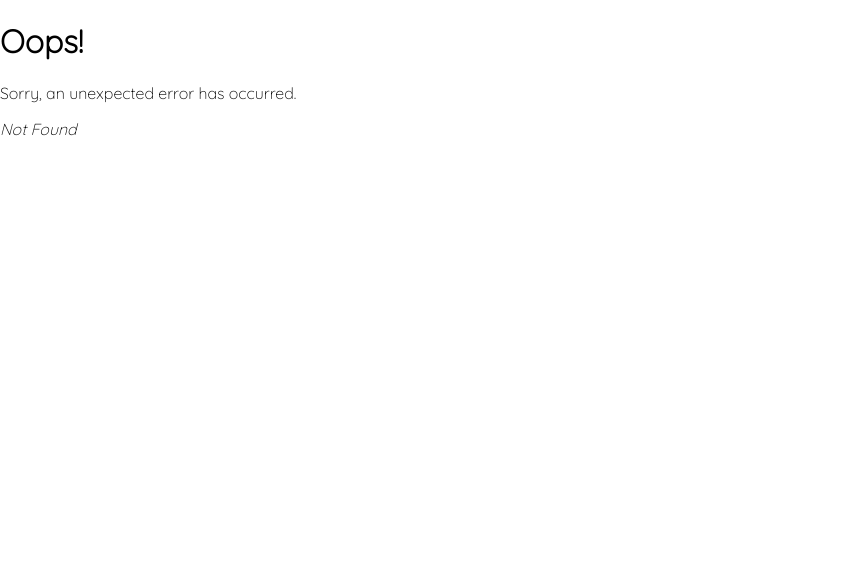
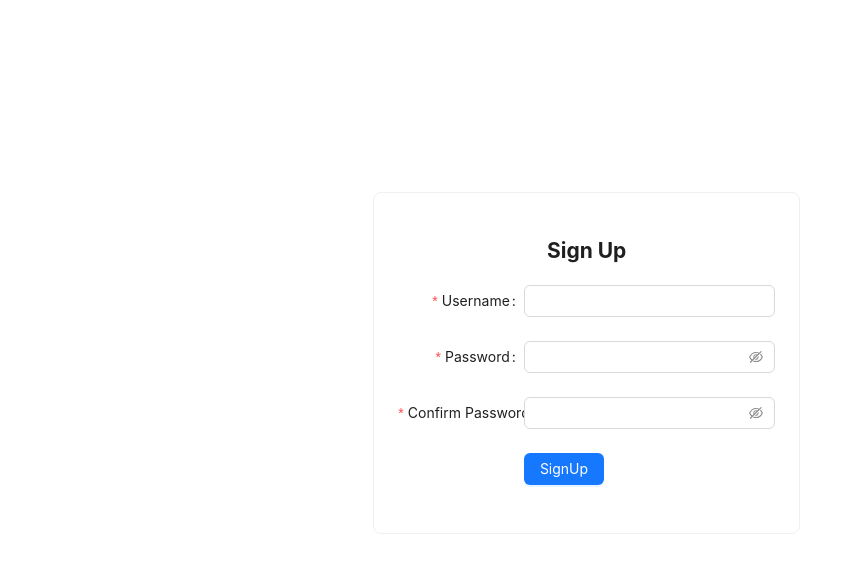
Before and after one commit to Mandeep56Singh/mini-hrs, a React (Vite) app in the folder apps/front-end/: page /sign-up in a window 1280 px wide. Before the commit this address had no page. Shown: the top 572 px of the page, without its empty margins (0-862 px from the left). Built offline with nearby package versions, Linux system fonts and the light colour scheme.

Commit message:
FE: Added Signup component

```diff
--- a/apps/front-end/src/app/models/auth.ts
+++ b/apps/front-end/src/app/models/auth.ts
@@ -6,3 +6,9 @@ export interface Login{
 export interface LoginResponse{
     access_token: string;
 }
+
+export interface SignUp{
+    username: string;
+    password: string;
+    confirmPassword?: string;
+};
--- a/apps/front-end/src/app/pages/login/login.module.css
+++ b/apps/front-end/src/app/pages/login/login.module.css
@@ -2,3 +2,6 @@
     padding-top: 15%;
     text-align: left;
 }
+.signUpLink{
+    margin-left: 10px;
+}
--- a/apps/front-end/src/app/pages/login/login.tsx
+++ b/apps/front-end/src/app/pages/login/login.tsx
@@ -1,13 +1,10 @@
 import React, { useState } from 'react';
-import { Col, Row } from 'antd';
-import { Button, Form, Input } from 'antd';
+import { Col, Row, Button, Form, Input, Card, Alert } from 'antd';
 import styles from './login.module.css';
-import { Card } from 'antd';
-import { useNavigate } from 'react-router-dom';
+import { Link, useNavigate } from 'react-router-dom';
 import { signIn } from '../../resources/auth.resource';
 import { Login } from '../../models/auth';
 import { setItem } from '../../resources/local-storage.resource';
-import { Alert } from 'antd';
 import { AlertMessage } from '../../models/alert-message';
 
 const LoginPage: React.FC = () => {
@@ -23,16 +20,14 @@ const LoginPage: React.FC = () => {
       setLoginMessage(msg);
     } else {
       setItem('access_token', newLogin.access_token);
-      redirectToHomePage();
+      redirectToPatientSearch();
     }
   };
 
-  const onFinishFailed = (errorInfo: any) => {
-    console.log('Failed:', errorInfo);
-  };
+  const onFinishFailed = (errorInfo: any) => {};
 
-  const redirectToHomePage = () => {
-    return navigate('/');
+  const redirectToPatientSearch = () => {
+    return navigate('/patient-search');
   };
   return (
     <Row className={styles.loginRow}>
@@ -88,6 +83,7 @@ const LoginPage: React.FC = () => {
               <Button type="primary" htmlType="submit">
                 Login
               </Button>
+              <Link className={styles.signUpLink} to='/sign-up'>Signup instead</Link>
             </Form.Item>
           </Form>
         </Card>
--- /dev/null
+++ b/apps/front-end/src/app/pages/sign-up/sign-up.module.css
@@ -0,0 +1,4 @@
+.signUpRow{
+    padding-top: 15%;
+    text-align: left;
+}
--- /dev/null
+++ b/apps/front-end/src/app/pages/sign-up/sign-up.tsx
@@ -0,0 +1,129 @@
+import React, { useState } from "react";
+import { Col, Row, Button, Form, Input, Card, Alert } from 'antd';
+import { useNavigate } from 'react-router-dom';
+import styles from './sign-up.module.css';
+import { AlertMessage } from "../../models/alert-message";
+import { signUp } from "../../resources/auth.resource";
+import { SignUp } from "../../models/auth";
+
+const SignUpPage: React.FC = ()=>{
+    const navigate = useNavigate();
+    const [signUpMessage, setSignUpMessage] = useState<AlertMessage>();
+    const onFinish = async (values: SignUp) => {
+        const isFormValid = validateForm(values);
+        if(!isFormValid) return;
+        const newLogin = await signUp(values);
+        if ('error' in newLogin) {
+          const msg: AlertMessage = {
+            message: newLogin.message,
+            type: 'error',
+          };
+          setSignUpMessage(msg);
+        } else {
+            const msg: AlertMessage = {
+                message: 'Sign up was successful. You will be redirected to the login page' ,
+                type: 'success',
+            };
+              setSignUpMessage(msg);
+
+              setTimeout(()=>{
+                redirectToLoginPage();
+              },3000);
+
+        }
+      };
+
+      const validateForm = (values: SignUp): boolean=>{
+          if(values.password !== values.confirmPassword){
+
+            const msg: AlertMessage = {
+                message: 'Password and Confirm password do not match',
+                type: 'error',
+              };
+              setSignUpMessage(msg);
+
+              return false;
+
+          }
+
+          return true;
+      }
+
+      const onFinishFailed = (errorInfo: any) => {};
+
+      const redirectToLoginPage = () => {
+        return navigate('/login');
+      };
+    return (
+        <Row className={styles.signUpRow}>
+        <Col span={8} offset={7}>
+          <Card>
+            {signUpMessage && signUpMessage.message.length > 0 ? (
+              <Alert
+                message={signUpMessage.message}
+                type={signUpMessage.type}
+                showIcon
+              />
+            ) : (
+              ''
+            )}
+            <h2
+              style={{
+                textAlign: 'center',
+              }}
+            >
+              Sign Up
+            </h2>
+            <Form
+              name="basic"
+              labelCol={{ span: 8 }}
+              wrapperCol={{ span: 16 }}
+              style={{ maxWidth: 600 }}
+              initialValues={{ remember: true }}
+              onFinish={onFinish}
+              onFinishFailed={onFinishFailed}
+              autoComplete="off"
+            >
+              <Form.Item
+                label="Username"
+                name="username"
+                rules={[
+                  { required: true, message: 'Please input your username!' },
+                ]}
+              >
+                <Input />
+              </Form.Item>
+
+              <Form.Item
+                label="Password"
+                name="password"
+                rules={[
+                  { required: true, message: 'Please input your password!' },
+                ]}
+              >
+                <Input.Password />
+              </Form.Item>
+
+              <Form.Item
+                label="Confirm Password"
+                name="confirmPassword"
+                rules={[
+                  { required: true, message: 'Please input your confirm password!' },
+                ]}
+              >
+                <Input.Password />
+              </Form.Item>
+
+              <Form.Item wrapperCol={{ offset: 8, span: 16 }}>
+                <Button type="primary" htmlType="submit">
+                  SignUp
+                </Button>
+              </Form.Item>
+            </Form>
+          </Card>
+        </Col>
+      </Row>
+    );
+};
+
+export default SignUpPage;
--- a/apps/front-end/src/app/resources/auth.resource.ts
+++ b/apps/front-end/src/app/resources/auth.resource.ts
@@ -1,5 +1,5 @@
 import { getApiUrl } from '../config/config.service';
-import { Login, LoginResponse } from '../models/auth';
+import { Login, LoginResponse, SignUp } from '../models/auth';
 
 interface ErroResp {
   statusCode: number;
@@ -25,3 +25,16 @@ export async function signIn(
 
   return loginResp.json();
 }
+
+export async function signUp(payload: SignUp) {
+  const url = getBaseUrl() + '/sign-up';
+  const signUpResp = await fetch(url, {
+    method: 'POST',
+    headers: {
+      'Content-Type': 'application/json',
+    },
+    body: JSON.stringify(payload),
+  });
+
+  return signUpResp.json();
+}
```
Also changed, not shown: apps/front-end/src/app/routes/app-router.tsx (+37 -32 lines).
